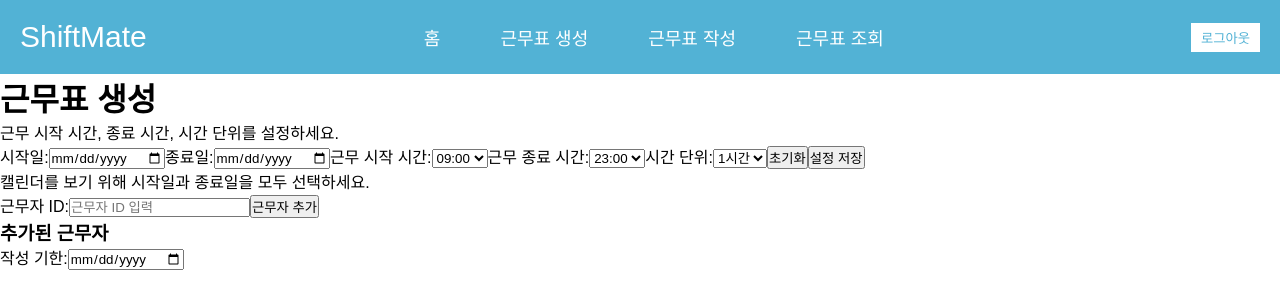
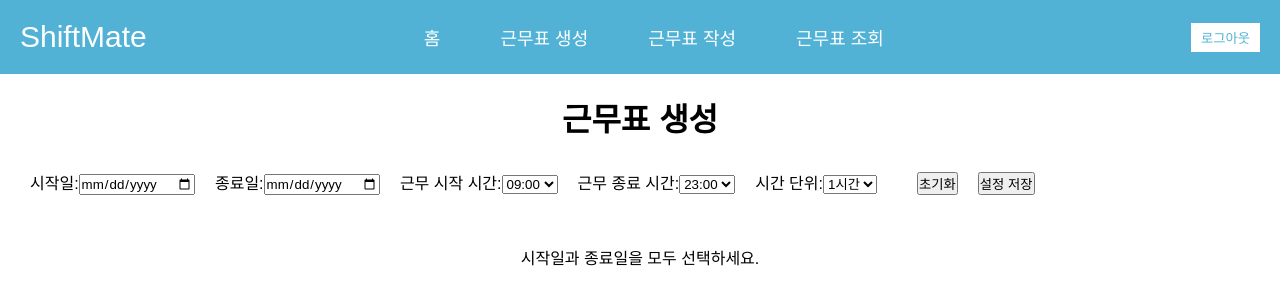
Before and after one commit to CSID-DGU/2024-1-OSS-stackOverflowers, a React (Create React App) app in the folder frontend/blog/: page /create in a window 1280 px wide. Shown: the top 308 px of the page. Built offline with nearby package versions, Linux system fonts and the light colour scheme.

Commit message:
fix : 컨테이너 상단 수정

```diff
--- a/frontend/blog/src/pages/CreateSchedule.css
+++ b/frontend/blog/src/pages/CreateSchedule.css
@@ -1,19 +1,37 @@
 .schedule-create-container {
-    width: 80%;
+    width: 100%;
     margin: 0 auto;
 }
 
+.schedule-create-container h1 {
+    text-align: center;
+    margin-top: 20px; /* 원하는 여백으로 조정 가능 */
+  }
+
 .time-setting {
-    display: flex;
+    padding: 30px;
     justify-content: space-between;
     margin-bottom: 20px;
 }
+
+.time-setting label { /* label이 차지하는 공간을 넓히도록 설정 */
+    margin-right: 20px; /* label 요소 사이의 간격을 10px로 설정 */
+}
+
+
+.time-setting button {
+    margin-left: 20px;
+}
+
 
 .time-label, .day-label {
     font-weight: bold;
     text-align: center;
 }
 
+.calendar-container p {
+    text-align: center;
+}
 .schedule-grid {
     border-collapse: collapse;
     width: 100%;
--- a/frontend/blog/src/pages/CreateSchedule.js
+++ b/frontend/blog/src/pages/CreateSchedule.js
@@ -4,6 +4,7 @@ import FullCalendar from "@fullcalendar/react";
 import timeGridPlugin from "@fullcalendar/timegrid";
 import interactionPlugin from "@fullcalendar/interaction";
 import './nav_schedule.css';
+import './CreateSchedule.css'
 
 const CreateSchedule = () => {
   const [events, setEvents] = useState([]);
@@ -124,7 +125,6 @@ const CreateSchedule = () => {
         </div>
       </header>
       <h1>근무표 생성</h1>
-      <p>근무 시작 시간, 종료 시간, 시간 단위를 설정하세요.</p>
 
       <div className="time-setting">
         <label>
@@ -188,6 +188,12 @@ const CreateSchedule = () => {
 
       <div className="calendar-container">
         {startDate && endDate ? (
+          <>
+            <div className="deadline-container">
+              <label htmlFor="deadline">작성기한: </label>
+              <input type="date" id="deadline" name="deadline" />
+            </div>
+            <div className="calendar">
               <FullCalendar
                 ref={calendarRef}
                 plugins={[timeGridPlugin, interactionPlugin]}
@@ -219,20 +225,12 @@ const CreateSchedule = () => {
                 }}
                 height="auto" // 높이를 자동으로 조절
               />
-        ) : (
-          <p>캘린더를 보기 위해 시작일과 종료일을 모두 선택하세요.</p>
-        )}
             </div>
 
             <div className="worker-section">
               <label>
                 근무자 ID:
-          <input
-            type="text"
-            value={workerId}
-            onChange={(e) => setWorkerId(e.target.value)}
-            placeholder="근무자 ID 입력"
-          />
+                <input type="text" value={workerId} onChange={(e) => setWorkerId(e.target.value)} placeholder="근무자 ID 입력"/>
               </label>
               <button onClick={handleWorkerAdd} className="add-worker-button">
                 근무자 추가
@@ -249,18 +247,11 @@ const CreateSchedule = () => {
                 </ul>
               </div>
             </div>
-
-      <div className="deadline-setting">
-        <label>
-          작성 기한:
-          <input
-            type="date"
-            value={deadline}
-            onChange={handleDeadlineChange}
-          />
-        </label>
+          </>
+        ) : (
+          <p>시작일과 종료일을 모두 선택하세요.</p>
+        )}
       </div>
-
     </div>
   );
 };
```
Also changed, not shown: frontend/blog/src/pages/WriteSchedule.js (line endings or trailing spaces). Lines whose indentation alone changed are shown as unchanged.
